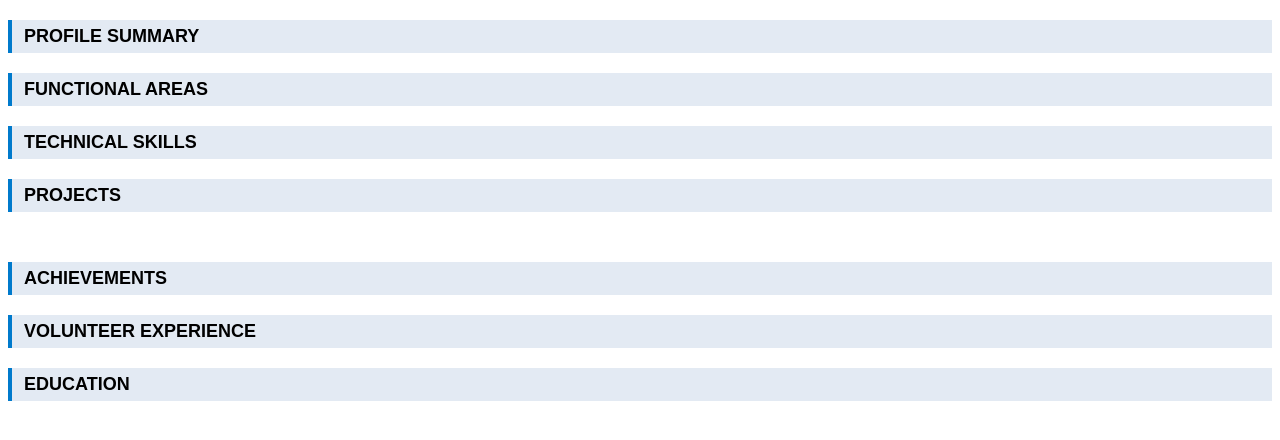
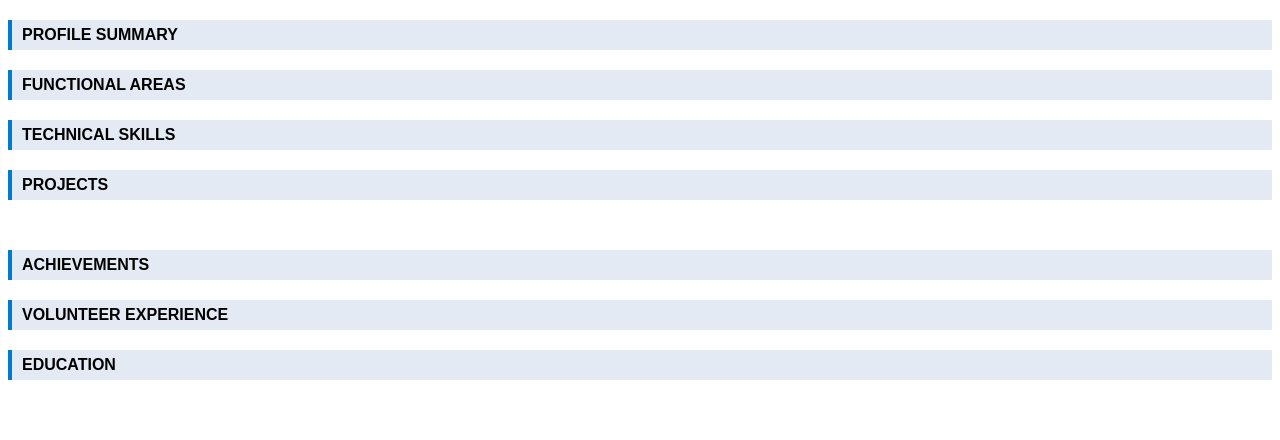
Before and after one commit to dhanush-ts/Resume-Server, a Flask app: template templates/template.html in a window 1280 px wide. Shown: the part 25-465 px from the top of the page. Run offline with Flask 3, Linux system fonts and the light colour scheme; the template is opened without the code that fills it, so the values that code supplies are empty.

Commit message:
until git download

```diff
--- a/templates/template.html
+++ b/templates/template.html
@@ -58,8 +58,8 @@
 
     .section-title {
       background-color: #e3eaf3;
-      padding: 6px 12px;
-      font-size: 18px;
+      padding: 6px 10px;
+      font-size: 16px;
       font-weight: bold;
       border-left: 4px solid #007acc;
       margin-top: 20px;
@@ -92,7 +92,7 @@
       justify-content: space-between;
       font-weight: bold;
       margin-top: 15px;
-      font-size: 18px;
+      font-size: 16px;
     }
 
     .duration {
@@ -176,7 +176,7 @@
     <h2 class="section-title">EDUCATION</h2>
     <div class="education-line">
       <strong>{{ data.education.degree }}</strong>
-      <p>{{ data.education.duration }}</p>
+      <strong>{{ data.education.duration }}</strong>
     </div>
     <p>{{ data.education.institute }}</p>
     <p>{{ data.education.roles }}</p>
```
